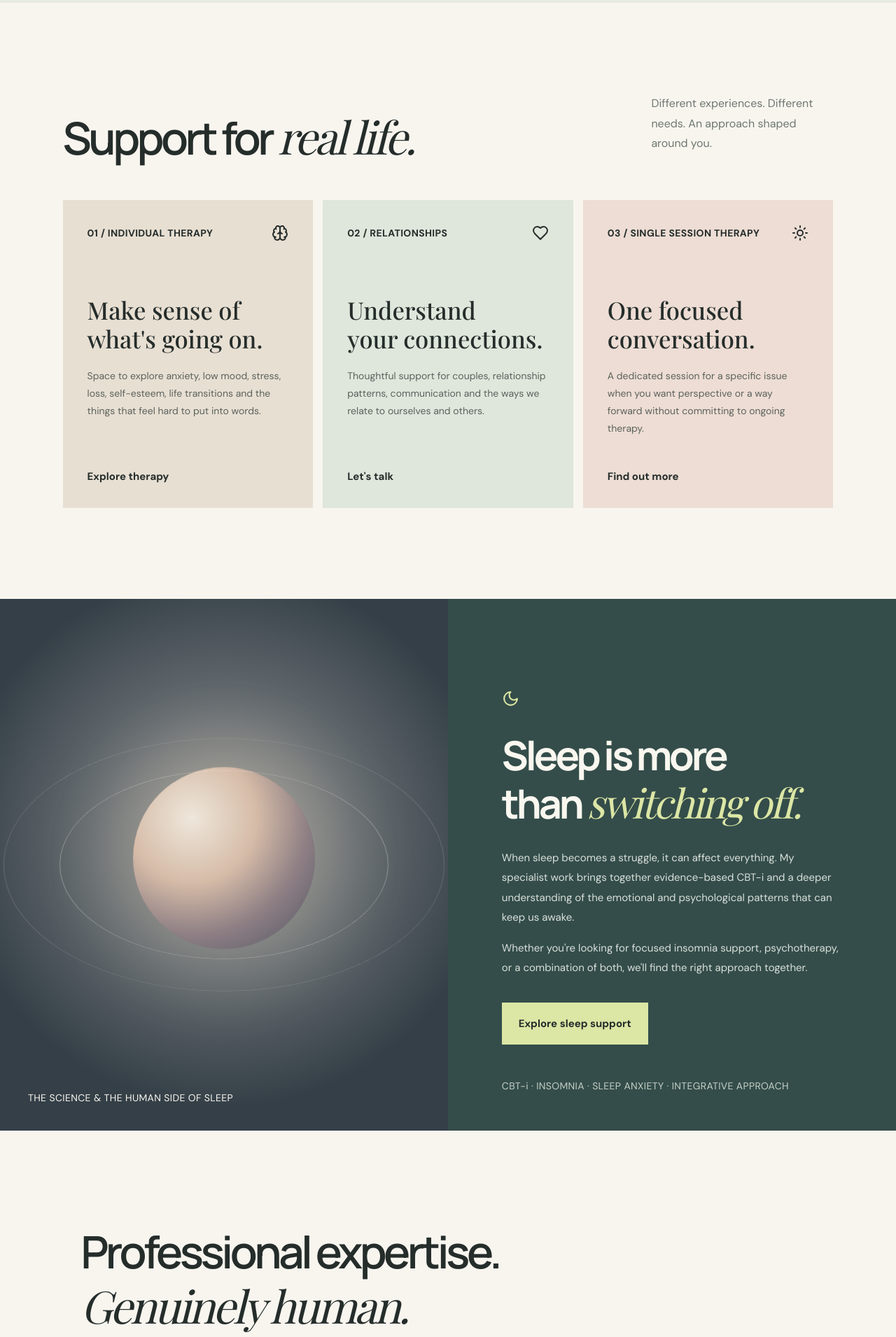
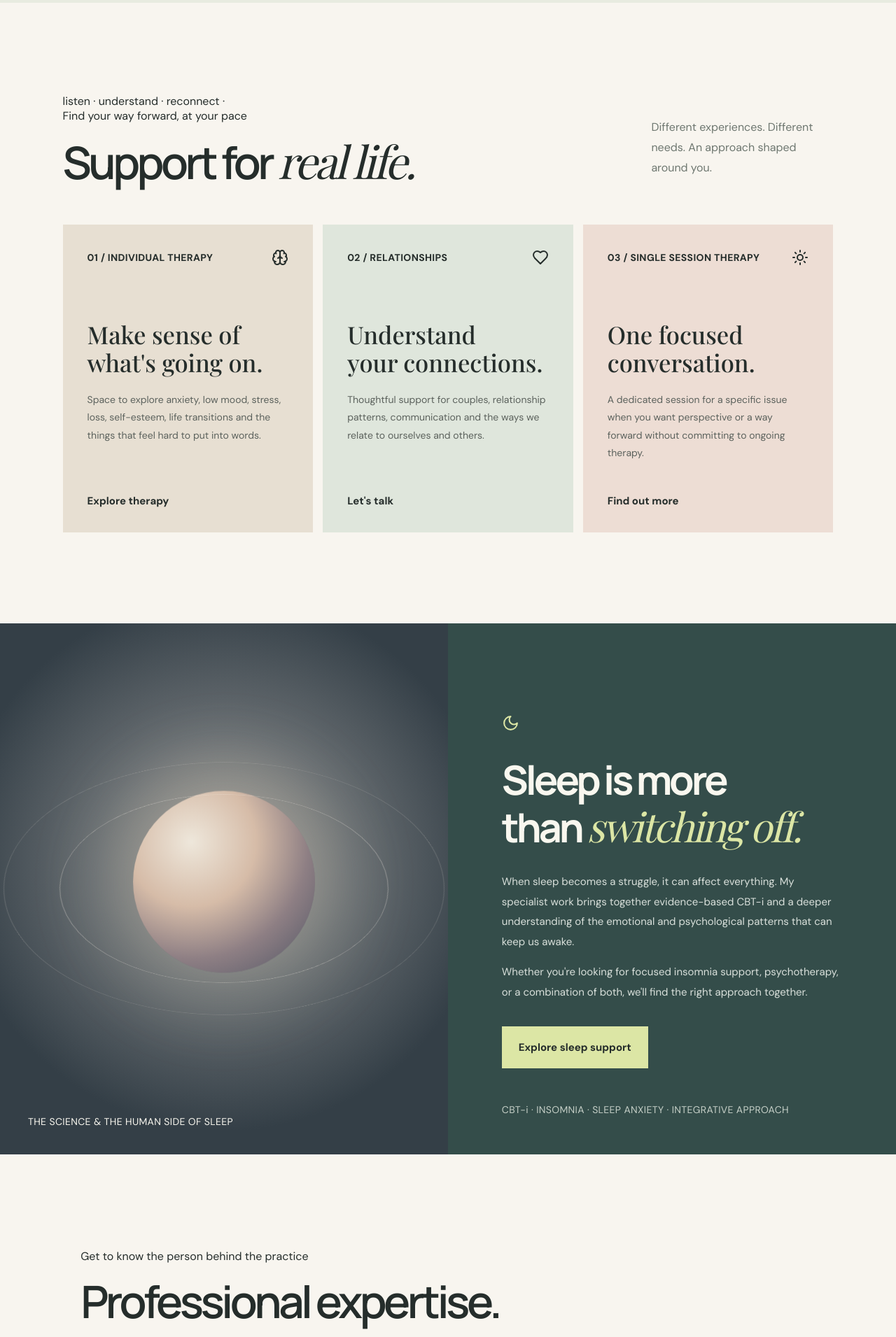
Before and after one commit to MarkDiamant/zehavah-handler-website, a Next.js app: page / in a window 1280 px wide. Shown: the part 1420-3331 px from the top of the page at 70% size. Built offline with nearby package versions, Linux system fonts and the light colour scheme; a web font is replaced by a local one.

Commit message:
Refine distinctive interactive design and Zehavah portrait: app/page.jsx

```diff
--- a/app/page.jsx
+++ b/app/page.jsx
@@ -5,12 +5,12 @@ const mail='handler.zehavah@gmail.com';
 const nav=[['Home','/'],['Your Therapy','/your-therapy'],['About Me','/about-me'],['Sleep','/sleep'],['Fees','/fees'],['Articles','/articles'],['Contact','/contact']];
 function Reveal({children,className=''}){return <div className={'reveal '+className}>{children}</div>}
 export default function Home(){const[open,setOpen]=useState(false);useEffect(()=>{const observer=new IntersectionObserver(es=>es.forEach(e=>{if(e.isIntersecting){e.target.classList.add('visible');observer.unobserve(e.target)}}),{threshold:.12});document.querySelectorAll('.reveal').forEach(el=>observer.observe(el));return()=>observer.disconnect()},[]);return <><div className="preview">PRIVATE DESIGN PREVIEW · CONTENT AND DETAILS SUBJECT TO APPROVAL</div><header className="header"><a href="#" className="brand">zehavah<span>.</span><small>HANDLER THERAPY</small></a><nav className={open?'nav active':'nav'}>{nav.map(([t,h])=><a key={t} href={h} onClick={()=>setOpen(false)}>{t}</a>)}<a className="mobilecontact" href="/contact">Get in touch ↗</a></nav><a href="/contact" className="headcta">Let's talk </a><button aria-label="Toggle navigation" className="menubtn" onClick={()=>setOpen(!open)}>{open?<X/>:<Menu/>}</button></header>
-<main><section className="hero"><div className="hero-copy"><h1>Space to feel.<br/><em>Room to grow.</em></h1><p className="hero-lead">Thoughtful, individual therapy for the complexities of being human. A place to explore what matters, make sense of what feels difficult, and find your way forward.</p><div className="hero-actions"><a className="button dark" href="#contact">Start a conversation </a><a className="textlink" href="#approach">Explore my approach </a></div></div><div className="hero-visual"><div className="hero-photo" role="img" aria-label="Warm architectural light and sculptural interior"/><div className="hero-stamp"><span>THERAPY THAT<br/>MEETS YOU<br/>WHERE YOU ARE.</span></div><div className="hero-vertical">A MORE PERSONAL WAY FORWARD ·</div></div></section>
+<main><section className="hero"><div className="hero-copy"><h1>Space to feel.<br/><em>Room to grow.</em></h1><p className="hero-lead">Thoughtful, individual therapy for the complexities of being human. A place to explore what matters, make sense of what feels difficult, and find your way forward.</p><div className="hero-actions"><a className="button dark" href="/contact">Start a conversation </a><a className="textlink" href="#approach">Explore my approach </a></div></div><div className="hero-visual"><div className="orbit-trail" aria-hidden="true"><span/><span/><span/></div><div className="hero-photo" role="img" aria-label="Warm architectural light and sculptural interior"/><div className="hero-stamp"><span>THERAPY THAT<br/>MEETS YOU<br/>WHERE YOU ARE.</span></div><div className="hero-vertical">A MORE PERSONAL WAY FORWARD ·</div></div></section>
 <section className="intro" id="approach"><Reveal><h2>Life isn't one-size-fits-all.<br/><i>Therapy shouldn't be either.</i></h2></Reveal><Reveal><div className="intro-bottom"><p>I'm Zehavah, an integrative psychotherapist. I believe the most meaningful work begins when you feel genuinely heard, understood and free to be yourself.</p><a href="#about" className="circle-link" aria-label="Meet Zehavah"></a></div></Reveal></section>
-<section className="services" id="therapy"><div className="section-top"><div><h2>Support for <i>real life.</i></h2></div><p>Different experiences. Different needs. An approach shaped around you.</p></div><div className="service-grid"><Reveal className="service-card one"><div className="service-index">01 / INDIVIDUAL THERAPY <Brain size={24}/></div><h3>Make sense of<br/>what's going on.</h3><p>Space to explore anxiety, low mood, stress, loss, self-esteem, life transitions and the things that feel hard to put into words.</p><a href="#contact">Explore therapy </a></Reveal><Reveal className="service-card two"><div className="service-index">02 / RELATIONSHIPS <Heart size={24}/></div><h3>Understand<br/>your connections.</h3><p>Thoughtful support for couples, relationship patterns, communication and the ways we relate to ourselves and others.</p><a href="#contact">Let's talk </a></Reveal><Reveal className="service-card three"><div className="service-index">03 / SINGLE SESSION THERAPY <Sun size={24}/></div><h3>One focused<br/>conversation.</h3><p>A dedicated session for a specific issue when you want perspective or a way forward without committing to ongoing therapy.</p><a href="#contact">Find out more </a></Reveal></div></section>
-<section className="sleep" id="sleep"><div className="sleep-art"><div className="sleep-orb"/><div className="sleep-ring ring1"/><div className="sleep-ring ring2"/><span className="sleep-art-label">THE SCIENCE & THE HUMAN SIDE OF SLEEP</span></div><div className="sleep-copy"><div className="sleep-icon"><Moon size={25}/></div><h2>Sleep is more<br/>than <i>switching off.</i></h2><p>When sleep becomes a struggle, it can affect everything. My specialist work brings together evidence-based CBT-i and a deeper understanding of the emotional and psychological patterns that can keep us awake.</p><p>Whether you're looking for focused insomnia support, psychotherapy, or a combination of both, we'll find the right approach together.</p><a className="button light" href="#contact">Explore sleep support </a><div className="sleep-note">CBT-i · INSOMNIA · SLEEP ANXIETY · INTEGRATIVE APPROACH</div></div></section>
-<section className="about" id="about"><div className="about-heading"><h2>Professional expertise.<br/><i>Genuinely human.</i></h2></div><div className="about-content"><div className="about-graphic"><div className="about-letter">z<span>.</span></div><span>WARMTH. CURIOSITY. CONNECTION.</span></div><div className="about-text"><p className="big-copy">Hello, I'm Zehavah.</p><p>I'm an integrative psychotherapist working with adults, young people and couples, online and in person in Finchley, North West London.</p><p>My approach draws on psychodynamic, existential and cognitive behavioural therapies, adapting to what you need rather than expecting you to fit a particular model.</p><p>I am UKCP and BACP accredited, with specialist CBT-i training at the Royal London Hospital for Integrative Medicine and a Master's in Psychotherapy Studies.</p><div className="credentials"><span>UKCP</span><span>BACP</span><span>CBT-i</span><span>MA</span></div><a className="textlink" href="https://zehavahhandlertherapy.com/about-me/" target="_blank" rel="noopener noreferrer">Read my full background </a></div></div></section>
+<section className="services" id="therapy"><div className="drifting-words" aria-hidden="true">listen · understand · reconnect ·</div><div className="section-top"><div><p className="section-kicker">Find your way forward, at your pace</p><h2>Support for <i>real life.</i></h2></div><p>Different experiences. Different needs. An approach shaped around you.</p></div><div className="service-grid"><Reveal className="service-card one"><div className="service-index">01 / INDIVIDUAL THERAPY <Brain size={24}/></div><h3>Make sense of<br/>what's going on.</h3><p>Space to explore anxiety, low mood, stress, loss, self-esteem, life transitions and the things that feel hard to put into words.</p><a href="/contact">Explore therapy </a></Reveal><Reveal className="service-card two"><div className="service-index">02 / RELATIONSHIPS <Heart size={24}/></div><h3>Understand<br/>your connections.</h3><p>Thoughtful support for couples, relationship patterns, communication and the ways we relate to ourselves and others.</p><a href="/contact">Let's talk </a></Reveal><Reveal className="service-card three"><div className="service-index">03 / SINGLE SESSION THERAPY <Sun size={24}/></div><h3>One focused<br/>conversation.</h3><p>A dedicated session for a specific issue when you want perspective or a way forward without committing to ongoing therapy.</p><a href="/contact">Find out more </a></Reveal></div></section>
+<section className="sleep" id="sleep"><div className="sleep-art"><div className="sleep-orb"/><div className="sleep-ring ring1"/><div className="sleep-ring ring2"/><span className="sleep-art-label">THE SCIENCE & THE HUMAN SIDE OF SLEEP</span></div><div className="sleep-copy"><div className="sleep-icon"><Moon size={25}/></div><h2>Sleep is more<br/>than <i>switching off.</i></h2><p>When sleep becomes a struggle, it can affect everything. My specialist work brings together evidence-based CBT-i and a deeper understanding of the emotional and psychological patterns that can keep us awake.</p><p>Whether you're looking for focused insomnia support, psychotherapy, or a combination of both, we'll find the right approach together.</p><a className="button light" href="/contact">Explore sleep support </a><div className="sleep-note">CBT-i · INSOMNIA · SLEEP ANXIETY · INTEGRATIVE APPROACH</div></div></section>
+<section className="about" id="about"><div className="about-heading"><p className="section-kicker">Get to know the person behind the practice</p><h2>Professional expertise.<br/><i>Genuinely human.</i></h2></div><div className="about-content"><div className="about-graphic"><img className="zehavah-portrait" src="https://zehavahhandlertherapy.com/wp-content/uploads/2022/03/zehava-2-683x1024.jpg" alt="Zehavah Handler" /><span>WARMTH. CURIOSITY. CONNECTION.</span></div><div className="about-text"><p className="big-copy">Hello, I'm Zehavah.</p><p>I'm an integrative psychotherapist working with adults, young people and couples, online and in person in Finchley, North West London.</p><p>My approach draws on psychodynamic, existential and cognitive behavioural therapies, adapting to what you need rather than expecting you to fit a particular model.</p><p>I am UKCP and BACP accredited, with specialist CBT-i training at the Royal London Hospital for Integrative Medicine and a Master's in Psychotherapy Studies.</p><div className="credentials"><span>UKCP</span><span>BACP</span><span>CBT-i</span><span>MA</span></div><a className="textlink" href="/about-me">Read my full background </a></div></div></section>
 <section className="quote"><div className="quote-mark">“</div><blockquote>Zehavah is incredible. Calming, so knowledgeable and supportive. I cannot thank her enough.</blockquote><span>R.H. · LONDON · CLIENT TESTIMONIAL</span></section>
-<section className="insights" id="insights"><div className="section-top"><div><h2>Beyond the <i>therapy room.</i></h2></div><p>Thoughts, research and reflections on therapy, wellbeing and sleep.</p></div><div className="insight-grid"><a href="https://zehavahhandlertherapy.com/2023/09/26/insights-from-our-bacp-featured-article-on-sleep-restoration/" target="_blank" rel="noopener noreferrer" className="insight-card"><div className="insight-art art-one"><span>THE<br/>RESTORATIVE<br/>POWER OF<br/>SLEEP.</span></div><small>SLEEP & RESEARCH</small><h3>Insights from a BACP-featured article on sleep restoration</h3><span className="insight-more">Read article </span></a><div className="insight-card"><div className="insight-art art-two"><div className="circle-art"/></div><small>COMING SOON · RESEARCH & EVENTS</small><h3>Exploring new conversations around sleep and wellbeing</h3><span className="insight-more">More to come </span></div></div><p className="migration-note">Existing articles will be migrated into the new site's editable article library before launch.</p></section>
+<section className="insights" id="insights"><div className="section-top"><div><p className="section-kicker">Find your way forward, at your pace</p><h2>Beyond the <i>therapy room.</i></h2></div><p>Thoughts, research and reflections on therapy, wellbeing and sleep.</p></div><div className="insight-grid"><a href="https://zehavahhandlertherapy.com/2023/09/26/insights-from-our-bacp-featured-article-on-sleep-restoration/" target="_blank" rel="noopener noreferrer" className="insight-card"><div className="insight-art art-one"><span>THE<br/>RESTORATIVE<br/>POWER OF<br/>SLEEP.</span></div><small>SLEEP & RESEARCH</small><h3>Insights from a BACP-featured article on sleep restoration</h3><span className="insight-more">Read article </span></a><div className="insight-card"><div className="insight-art art-two"><div className="circle-art"/></div><small>COMING SOON · RESEARCH & EVENTS</small><h3>Exploring new conversations around sleep and wellbeing</h3><span className="insight-more">More to come </span></div></div><p className="migration-note">Existing articles will be migrated into the new site's editable article library before launch.</p></section>
 <section className="contact" id="contact"><h2>Let's start with<br/><i>a conversation.</i></h2><p>Finding the right therapist is personal. If you'd like to explore working together, I'd be glad to hear from you.</p><div className="contact-actions"><a className="button light" href={'mailto:'+mail+'?subject=Therapy%20enquiry'}>Send an enquiry </a><a className="contact-phone" href="tel:+447385136779"><Phone size={18}/> 07385 136 779</a></div><div className="contact-loc"><MapPin size={17}/> Finchley, London · Online across the UK</div></section></main>
-<footer><a href="#" className="brand footer-brand">zehavah<span>.</span><small>HANDLER THERAPY</small></a><div className="footer-mid"><a href="#therapy">Therapy</a><a href="#sleep">Sleep</a><a href="#about">About</a><a href="#insights">Insights</a><a href="#contact">Contact</a></div><div className="footer-end"><span>© {new Date().getFullYear()} Zehavah Handler Therapy</span><span>DESIGN PREVIEW · NOT YET APPROVED FOR PUBLICATION</span></div></footer></>}
+<footer><a href="#" className="brand footer-brand">zehavah<span>.</span><small>HANDLER THERAPY</small></a><div className="footer-mid"><a href="#therapy">Therapy</a><a href="#sleep">Sleep</a><a href="#about">About</a><a href="#insights">Insights</a><a href="/contact">Contact</a></div><div className="footer-end"><span>© {new Date().getFullYear()} Zehavah Handler Therapy</span><span>DESIGN PREVIEW · NOT YET APPROVED FOR PUBLICATION</span></div></footer></>}
```
